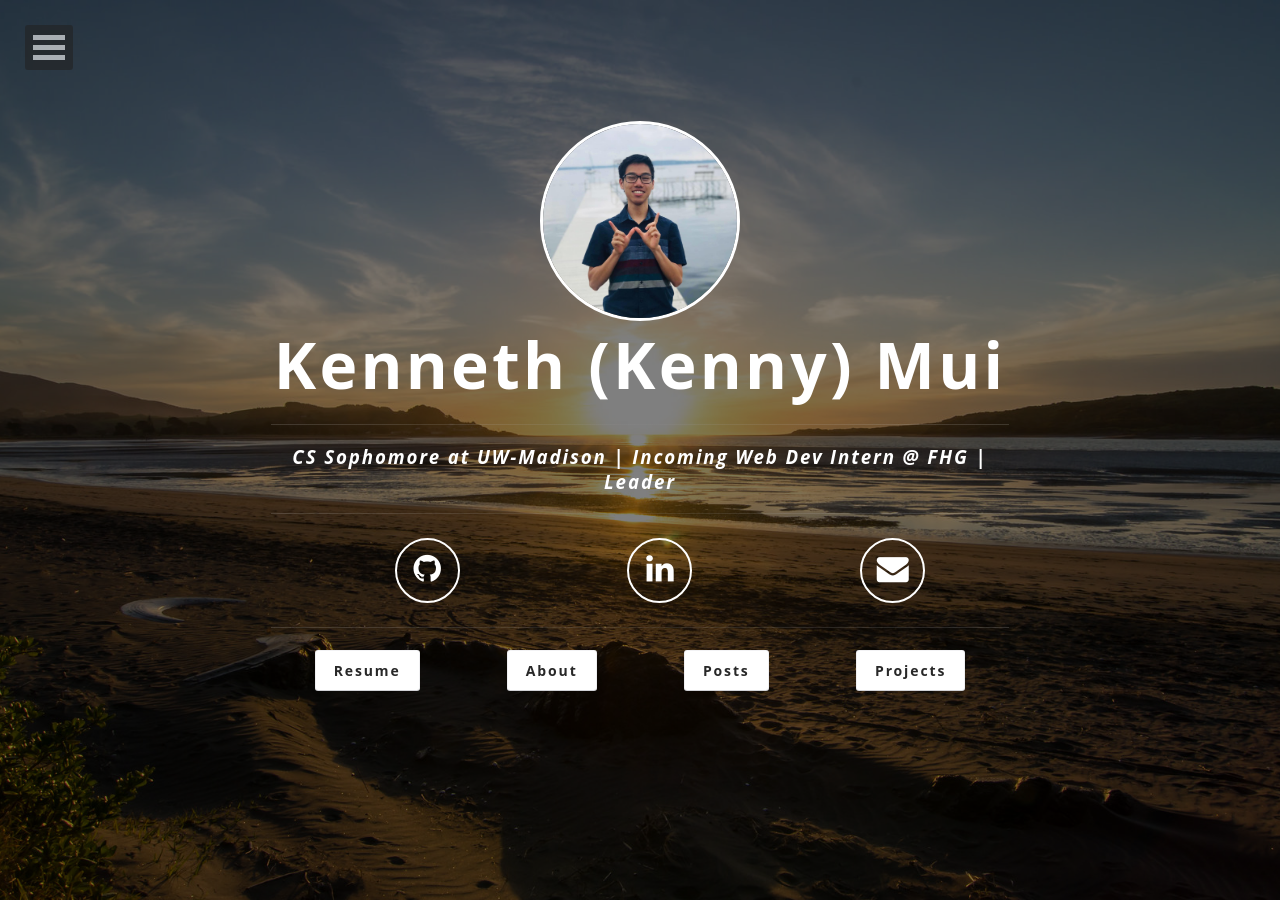
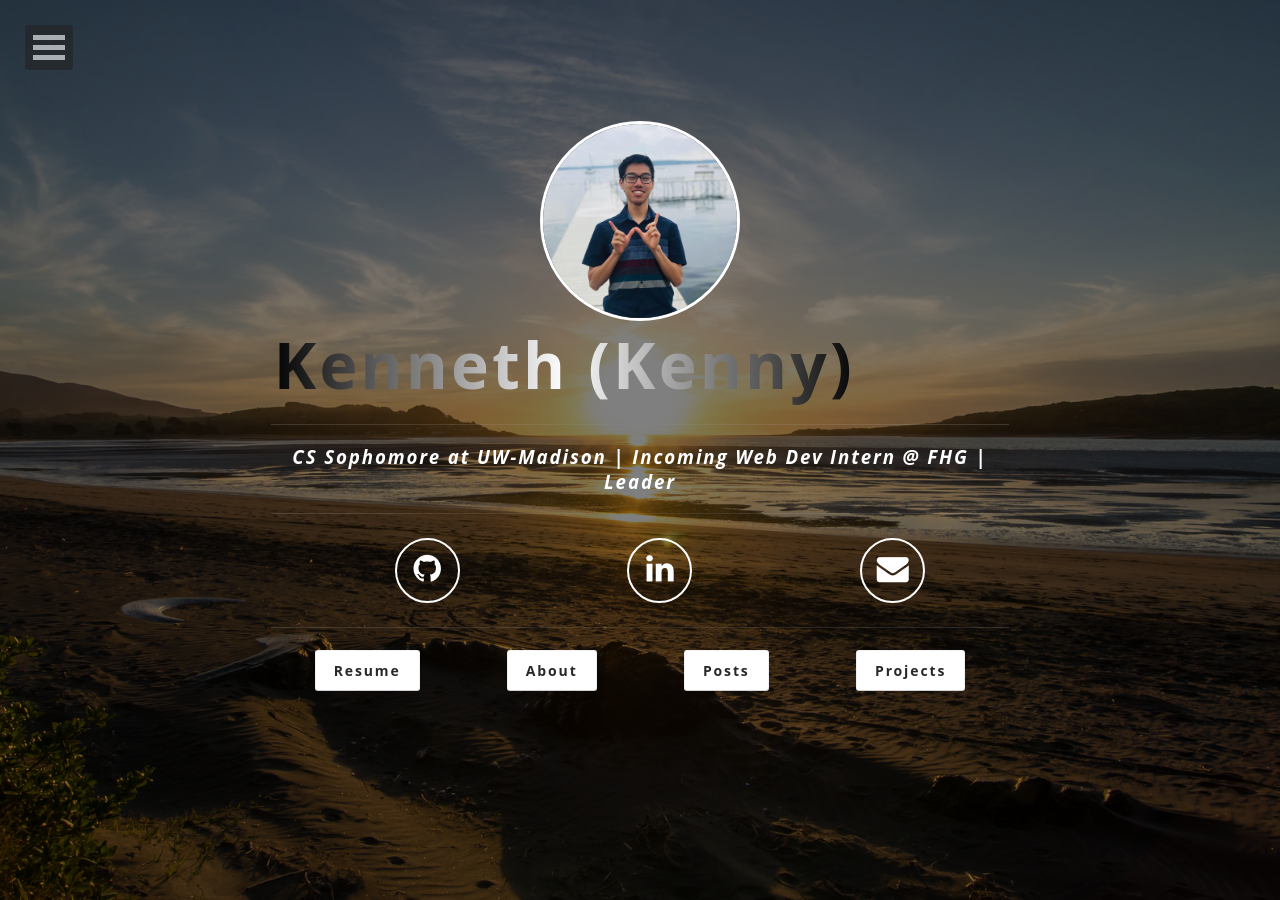
Before and after one commit to klmui/klmui2, a Jekyll site: the page built from index.html, in a window 1280 px wide. Built offline with Jekyll 4.4.1, drawn with Linux system fonts in a browser that asks for light colours.

Commit message:
More UI updates

```diff
--- a/_config.yml
+++ b/_config.yml
@@ -1,10 +1,11 @@
 # Site
 title:              Kenneth (Kenny) Mui
 bio:                CS Sophomore at UW-Madison | Incoming Web Dev Intern @ FHG | Leader
-description:        "Moon is a minimal, one column jekyll theme for your blog."
+description:        Hi there! Feel free to email me if you want to talk. I will try to respond within 24 hours :)
 reading_time:       true
 words_per_minute:   200
 logo:               'assets/img/me.jpg'
+navlogo:            'assets/img/Kenny.png'
 background:         'assets/img/background.jpg'
 tiled_bg:           false   # Set this true if you want to tile your background image, otherwise it will be covered
 locale:             en_US
--- a/_includes/nav.html
+++ b/_includes/nav.html
@@ -9,7 +9,7 @@
 				<a href="#">About</a>
 				<ul class="dl-submenu">
 					<li>
-						<img src="{{ site.url }}/{{ site.logo }}" alt="{{ site.title }} photo" class="author-photo">
+						<img src="{{ site.url }}/{{ site.navlogo }}" alt="{{ site.title }} photo" class="author-photo">
 						<h4>{{ site.title }}</h4>
 						<p>{{ site.description }}</p>
 					</li>
--- a/_layouts/home.html
+++ b/_layouts/home.html
@@ -19,7 +19,7 @@ layout: compress
                     <a href="{{ site.url }}">
                         <img src="{{ site.logo }}" class="img-circle zoombtn animated rotateIn">
                     </a>
-                    <h1 class="title">
+                    <h1 class="title responsive-headline">
                         <a class="zoombtn" href="{{ site.url }}">
                         	{{ site.title }}
 			            </a>
--- a/_sass/elements.scss
+++ b/_sass/elements.scss
@@ -148,6 +148,10 @@ img {
 }
 .author-photo {
     background-color: $white;
+    border-radius: 50%;
+    border: 3px solid #fff;
+    height: 160px;
+    width: 140px;
 }
 .image-right {
     float: right;
--- a/assets/css/main-page-custom.css
+++ b/assets/css/main-page-custom.css
@@ -43,3 +43,30 @@ body {
     display: flex;
 
  }
+
+ /* For silver text animation */
+ .responsive-headline {
+    background: linear-gradient(90deg, #000, #fff, #000);
+    background-repeat: no-repeat;
+    background-size: 80%;
+    animation: animate 4s linear infinite;
+    -webkit-background-clip: text;
+    -webkit-text-fill-color: rgba(255, 255, 255, 0);
+ }
+
+ @-webkit-keyframes fadeIn {
+    0% {opacity: 0;}
+    100% {opacity: 1;}
+ }
+
+ @keyframes fadeIn {
+    0% {opacity: 0;}
+    100% {opacity: 1;}
+ }
+
+ .fadeIn {
+    -webkit-animation-name: fadeIn;
+    animation-name: fadeIn;
+ }
+
+ /* End of animation */
```
Also changed, not shown: assets/img/Kenny.png (added), assets/img/logo.png (deleted), assets/img/placeholder-big.jpg (deleted).
